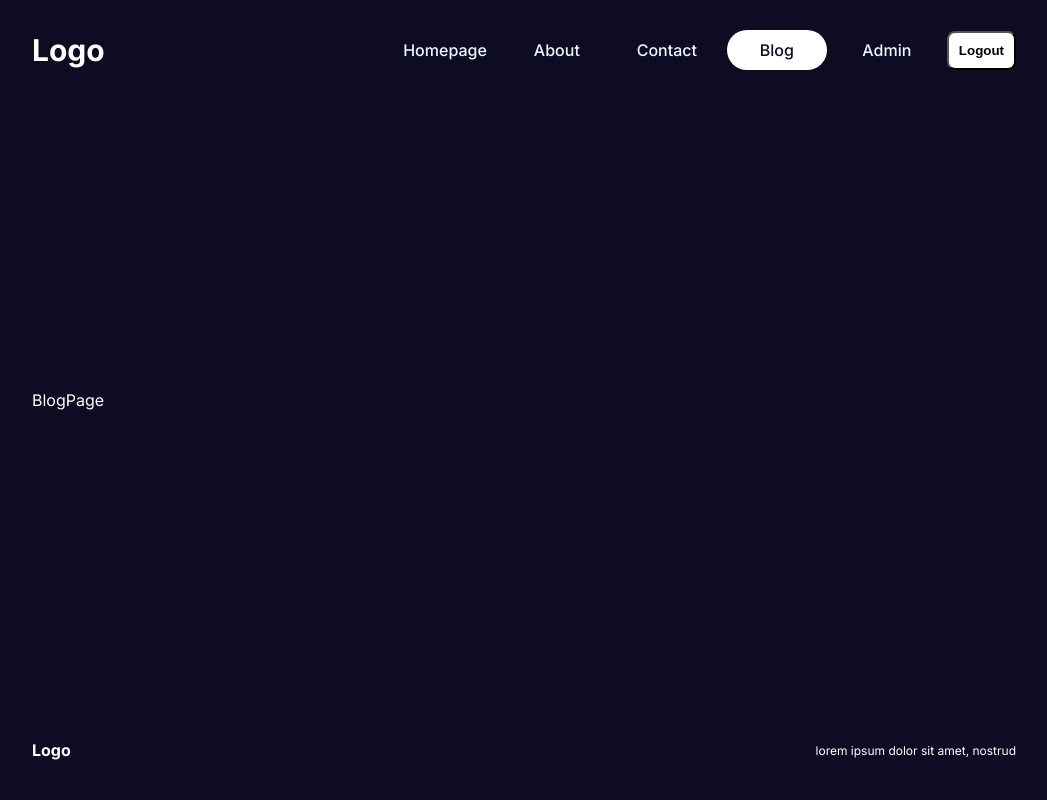
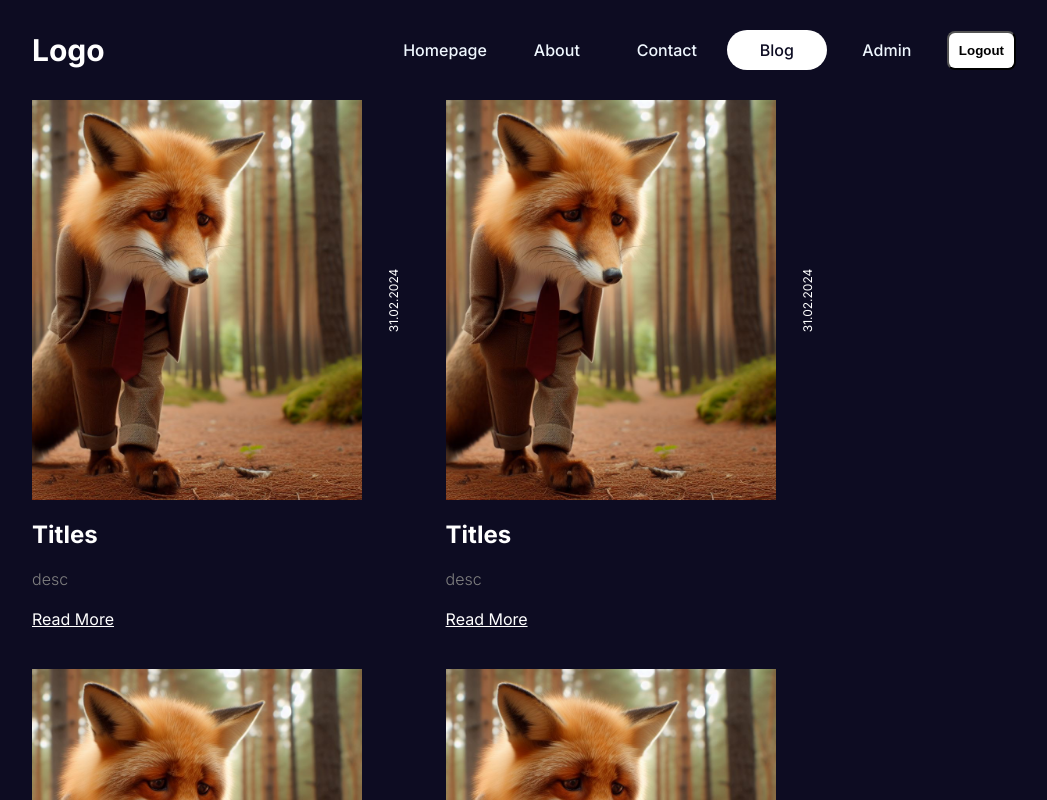
Before and after one commit to ebrardev/nextjs14-blogg, a Next.js app: page /blog in a window 1280 px wide. Shown: the top 800 px of the page, without its empty margins (116-1163 px from the left). Built offline with nearby package versions, Linux system fonts and the light colour scheme.

Commit message:
blog page

```diff
--- /dev/null
+++ b/src/app/blog/blog.module.css
@@ -0,0 +1,21 @@
+.container {
+    display: flex;
+    flex-wrap: wrap;
+    gap: 20px;
+}
+.post {
+    width: 40%;
+}
+
+@media screen and (max-width: 768px) {
+    .post {
+        width: 100%;
+    }
+
+}
+@media screen and (max-width: 1280px) {
+    .post {
+        width: 40%;
+    }
+
+}
--- a/src/app/blog/page.jsx
+++ b/src/app/blog/page.jsx
@@ -1,8 +1,23 @@
-import React from 'react'
-
+import styles from './blog.module.css'
+import PostCard from "@/components/postCard/PostCard";
 const BlogPage = () => {
   return (
-    <div>BlogPage</div>
+  <div className={styles.container}>
+    <div className={styles.post}>
+    <PostCard />
+    </div>
+
+    <div className={styles.post}>
+    <PostCard />
+    </div>
+    <div className={styles.post}>
+    <PostCard />
+    </div>
+    <div className={styles.post}>
+    <PostCard />
+    </div>
+
+    </div>
   )
 }
 
--- /dev/null
+++ b/src/components/postCard/PostCard.jsx
@@ -0,0 +1,23 @@
+import styles from './postCard.module.css'
+import Image from 'next/image'
+import Link from 'next/link'
+const PostCard = () => {
+  return (
+  <div className={styles.container}>
+    <div className={styles.top} >
+        <div className={styles.imgContainer}>
+            <Image src="/post.png" alt="picture" fill className={styles.img} />
+            </div>
+            <span className={styles.date}>31.02.2024</span>
+    </div>
+    <div className={styles.bottom} >
+        <h1 className={styles.title}>Titles</h1>
+        <p className={styles.desc}>desc</p>
+        <Link  className={styles.link} href="/blog/post" > Read More </Link>
+            </div>
+
+    </div>
+  )
+}
+
+export default PostCard
--- /dev/null
+++ b/src/components/postCard/postCard.module.css
@@ -0,0 +1,44 @@
+.container{
+    display: flex;
+    flex-direction: column;
+    gap: 20px;
+    margin-bottom: 20px;
+  }
+
+  .top{
+    display: flex;
+  }
+
+  .imgContainer{
+    width: 90%;
+    height: 400px;
+    position: relative;
+  }
+
+  .img{
+    object-fit: cover;
+
+  }
+
+  .date{
+    font-size: 12px;
+    transform: rotate(270deg);
+    margin: auto;
+  }
+
+  .title{
+    width: 90%;
+    font-size: 24px;
+    margin-bottom: 20px;
+  }
+
+  .desc{
+    width: 90%;
+    margin-bottom: 20px;
+    font-weight: 300;
+    color: gray;
+  }
+
+  .link{
+    text-decoration: underline;
+  }
```
Also changed, not shown: public/post.png (added).
